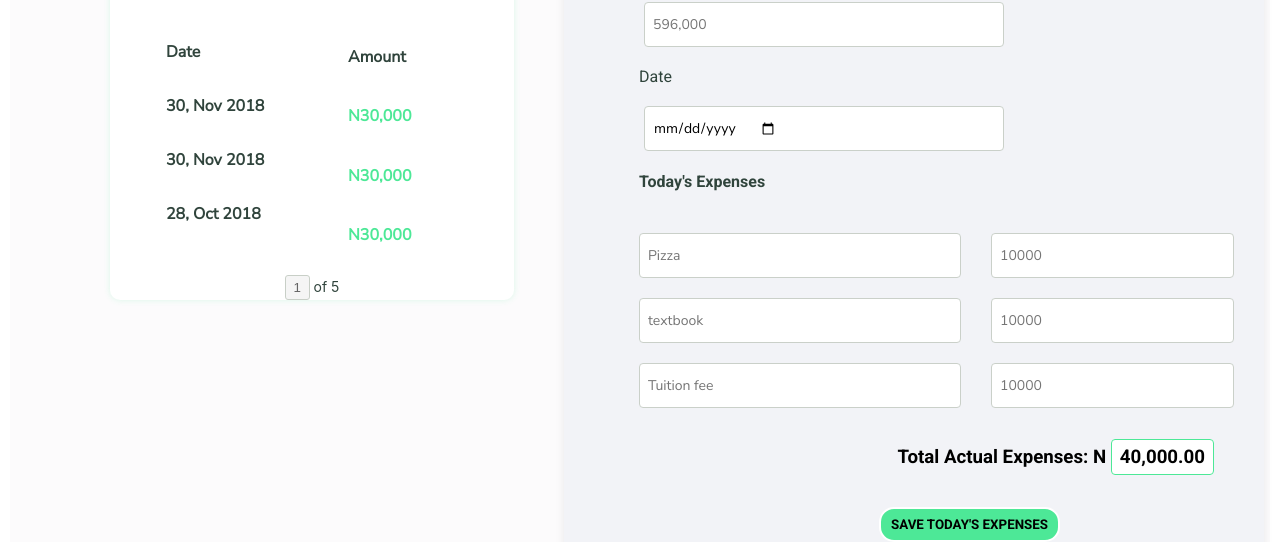
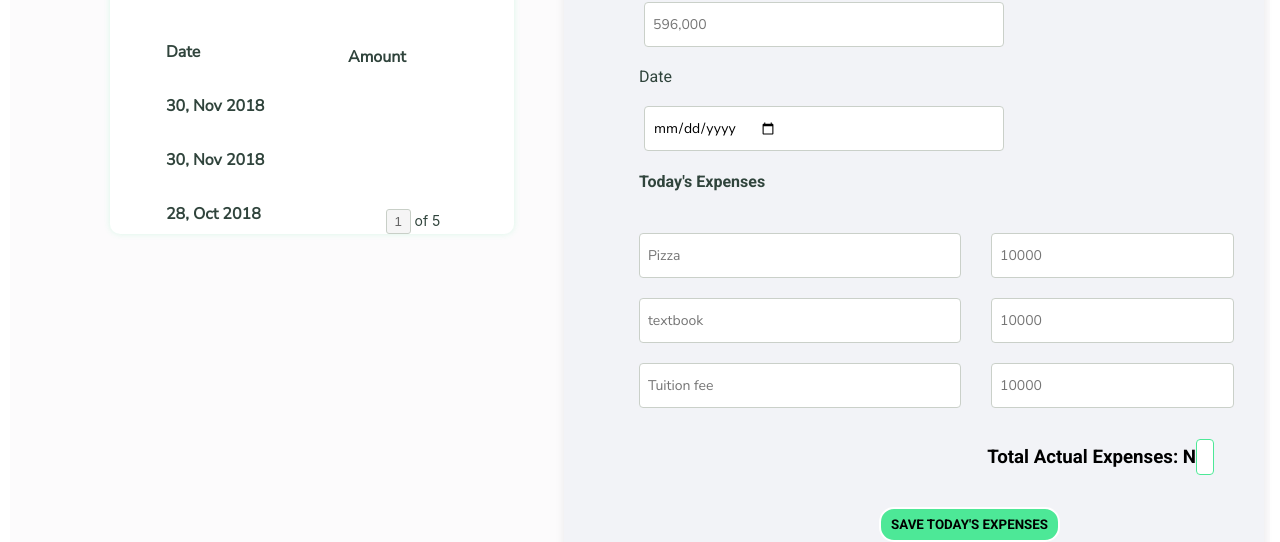
Before and after one commit to OluDominic/fundall-tut, a React (Create React App) app: page /dashboard in a window 1280 px wide. Shown: the part 301-843 px from the top of the page. Built offline with nearby package versions, Linux system fonts and the light colour scheme; no server answers; a web font is replaced by a local one.

Commit message:
dashboard update

```diff
--- a/src/components/dashboard/index.js
+++ b/src/components/dashboard/index.js
@@ -1,4 +1,4 @@
-import React, { useEffect, useState } from 'react'
+import React, { useEffect, useState, useRef } from 'react'
 import { Link, useHistory } from 'react-router-dom'
 import Img from './../../Group 24.1.png'
 import rec from './../../Rectangle 9.png'
@@ -15,9 +15,36 @@ const Dashboard =()=> {
     const [err, setErr] = useState([]);
     const [image, setImage] = useState([]);
 
+    const [first, setFirst] = useState('')
+    const [second, setSecond] = useState('')
+    const [third, setThird] = useState('')
+    const [total, setTotal] = useState('')
+
     useEffect(()=> {
         getUser();
     },[])
+
+    const firstExpenses = useRef();
+    const secondExpenses = useRef();
+    const thirdExpenses = useRef();
+
+    const submit=()=> {
+
+        let total = parseInt(first) +
+        parseInt(second) +
+        parseInt(third)
+        setTotal(total)
+    }
+
+    const amount =()=> {
+
+    }
+
+    localStorage.setItem('first', first)
+    localStorage.setItem('second', second)
+    localStorage.setItem('third', third)
+
+    console.log(localStorage.getItem('first'))
 
 
     const getUser =()=> {
@@ -31,7 +58,6 @@ const Dashboard =()=> {
             headers
         })
         .then((data)=> {
-            console.log(data.data.success.data)
             setuser(data.data.success.data)
         })
         .catch(error=> {
@@ -103,9 +129,9 @@ const Dashboard =()=> {
                             </div>
                             <div className="amount">
                                 <h4 style={{color: "#30443C"}}>Amount</h4>
-                                <h4>N30,000</h4>
-                                <h4>N30,000</h4>
-                                <h4>N30,000</h4>
+                                <h4>{first}</h4>
+                                <h4>{second}</h4>
+                                <h4>{third}</h4>
                             </div>
                         </div>
                         <div className="numbering"><button className="one">1</button> of <span>5</span></div>
@@ -164,22 +190,28 @@ const Dashboard =()=> {
                                 type="text"
                                 placeholder="10000"
                                 name="amt1"
+                                value={first}
+                                handleChange={e=> setFirst(e.target.value)}
                                 />
                                 <FormInput
                                 type="text"
                                 placeholder="10000"
                                 name="amt2"
+                                value={second}
+                                handleChange={e=> setSecond(e.target.value)}
                                 />
                                 <FormInput
                                 type="text"
                                 placeholder="10000"
                                 name="amt3"
+                                value={third}
+                                handleChange={e=> setThird(e.target.value)}
                                 />
                             </div>
                         </div>
-                        <div className="amt"><h3>Total Actual Expenses: N <span>40,000.00</span></h3></div>
+                        <div className="amt"><h3>Total Actual Expenses: N <span>{total}</span></h3></div>
                     </div>
-                    <button className="saves">save today's expenses</button>
+                    <button onClick={submit} className="saves">save today's expenses</button>
                 </div>
             </div>
         </div>
--- a/src/components/forms/formInput/index.js
+++ b/src/components/forms/formInput/index.js
@@ -1,7 +1,7 @@
 import React from 'react'
 import './index.scss'
 
-const FormInput =({label, handleChange, ...otherProps})=> {
+const FormInput =({label, ref, handleChange, ...otherProps})=> {
 
 
     return (
--- a/src/components/login/index.js
+++ b/src/components/login/index.js
@@ -1,4 +1,4 @@
-import React, {useState, useEffect} from 'react'
+import React, {useState } from 'react'
 import './index.scss'
 import { Link, useHistory } from 'react-router-dom'
 import sign from './../../Group.png'
```
